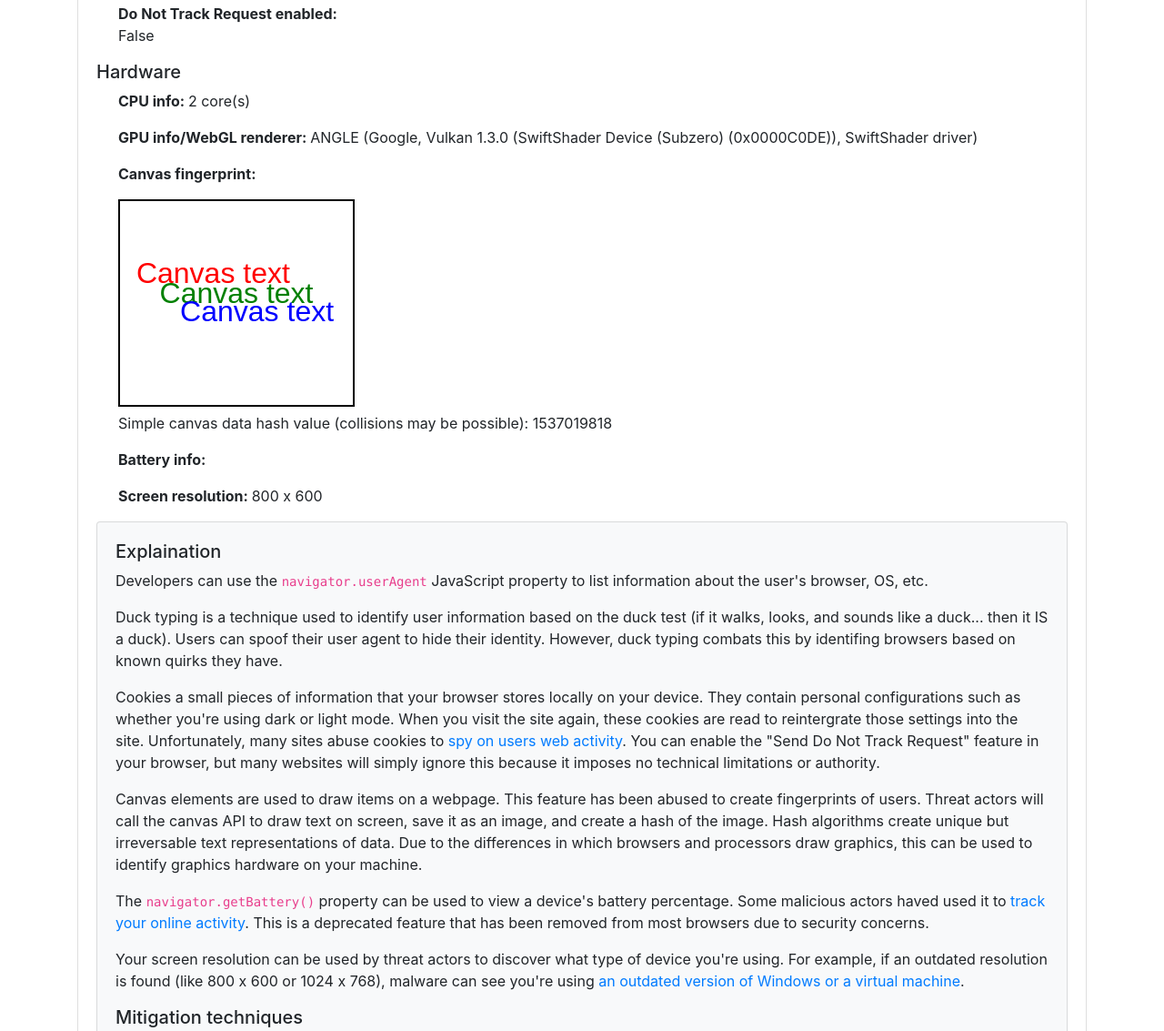
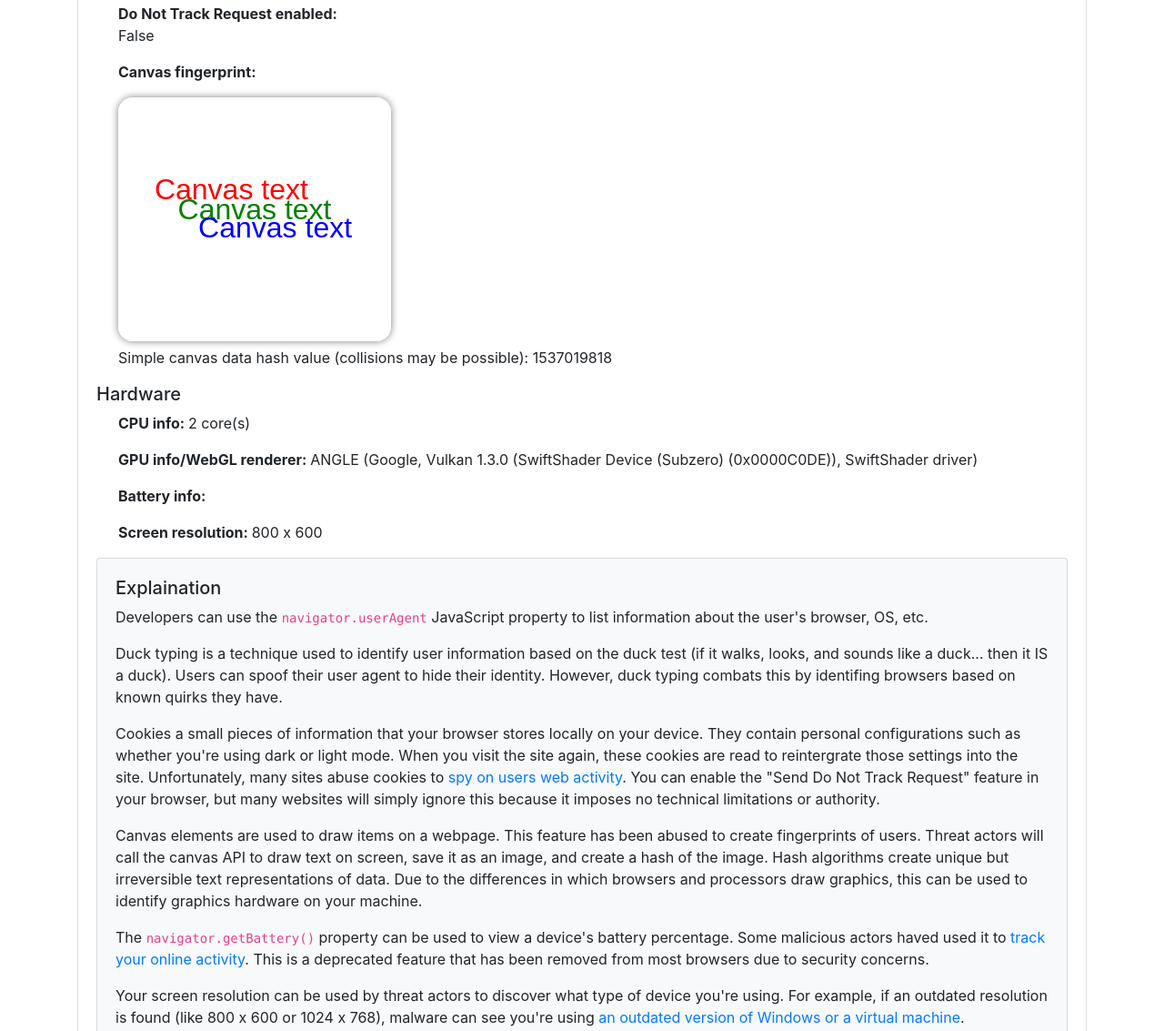
Before and after one commit to henrysteve45/webVulnerabilities, a plain HTML site: page index.html in a window 1280 px wide. Shown: the part 659-1792 px from the top of the page at 91% size. Drawn offline with nearby package versions, Linux system fonts and the light colour scheme.

Commit message:
responsive canvas

```diff
--- a/index.html
+++ b/index.html
@@ -11,7 +11,16 @@
         <script src="https://maxcdn.bootstrapcdn.com/bootstrap/4.5.2/js/bootstrap.min.js"></script>
         <style>
             canvas {
-                border: 2px solid black;
+                border-radius: 16px;
+                border: 2px solid white;
+                padding: 20px;
+                box-shadow: 0px 0px 8px grey;
+            }
+            @media screen and (max-width: 380px) {
+                canvas {
+                    width: 200px;
+                    height: 200px;
+                }
             }
         </style>
     </head>
@@ -35,17 +44,17 @@
                         <p id="plugins"><b>Plugins installed: </b></p>
                         <p id="cookies"><b>Cookies enabled: </b><br></p>
                         <p id="dnc"><b>Do Not Track Request enabled: </b><br></p>
-                    </div>
-                    <h5>Hardware</h5>
-                    <div class="ml-4">
-                        <p id="cpu"><b>CPU info: </b></p>
-                        <p id="gpu"><b>GPU info/WebGL renderer: </b></p>
                         <p><b>Canvas fingerprint:</b></p>
                         <div id="canvas">
                             <canvas id="myCanvas" width="256" height="224">
                                 <p class='text-danger'>This browser does not support canvas elements.</p>
                             </canvas>
                         </div>
+                    </div>
+                    <h5>Hardware</h5>
+                    <div class="ml-4">
+                        <p id="cpu"><b>CPU info: </b></p>
+                        <p id="gpu"><b>GPU info/WebGL renderer: </b></p>
                         <p id="battery"><b>Battery info: </b><br></p>
                         <p id="screenRes"><b>Screen resolution: </b></p>
                     </div>
@@ -55,7 +64,7 @@
                             <p>Developers can use the <code>navigator.userAgent</code> JavaScript property to list information about the user's browser, OS, etc.</p>
                             <p>Duck typing is a technique used to identify user information based on the duck test (if it walks, looks, and sounds like a duck... then it IS a duck). Users can spoof their user agent to hide their identity. However, duck typing combats this by identifing browsers based on known quirks they have.</p>
                             <p>Cookies a small pieces of information that your browser stores locally on your device. They contain personal configurations such as whether you're using dark or light mode. When you visit the site again, these cookies are read to reintergrate those settings into the site. Unfortunately, many sites abuse cookies to <a href="https://privacy.net/stop-cookies-tracking/">spy on users web activity</a>. You can enable the "Send Do Not Track Request" feature in your browser, but many websites will simply ignore this because it imposes no technical limitations or authority.</p>
-                            <p>Canvas elements are used to draw items on a webpage. This feature has been abused to create fingerprints of users. Threat actors will call the canvas API to draw text on screen, save it as an image, and create a hash of the image. Hash algorithms create unique but irreversable text representations of data. Due to the differences in which browsers and processors draw graphics, this can be used to identify graphics hardware on your machine.</p>
+                            <p>Canvas elements are used to draw items on a webpage. This feature has been abused to create fingerprints of users. Threat actors will call the canvas API to draw text on screen, save it as an image, and create a hash of the image. Hash algorithms create unique but irreversible text representations of data. Due to the differences in which browsers and processors draw graphics, this can be used to identify graphics hardware on your machine.</p>
 
                             <p>The <code>navigator.getBattery()</code> property can be used to view a device's battery percentage. Some malicious actors haved used it to <a href="https://www.theguardian.com/technology/2016/aug/02/battery-status-indicators-tracking-online">track your online activity</a>. This is a deprecated feature that has been removed from most browsers due to security concerns.</p>
                             <p>Your screen resolution can be used by threat actors to discover what type of device you're using. For example, if an outdated resolution is found (like 800 x 600 or 1024 x 768), malware can see you're using <a href="https://www.makeuseof.com/tag/malware-uses-screen-resolution-avoid-detection/">an outdated version of Windows or a virtual machine</a>.</p>
```
